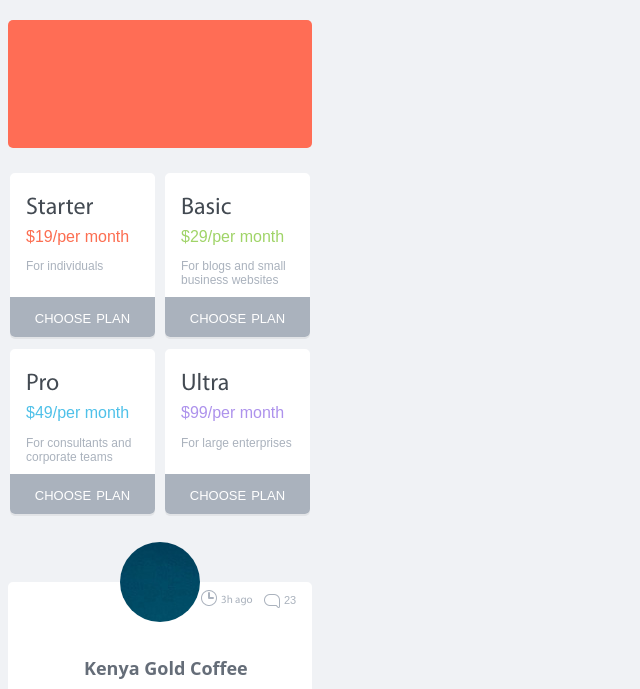
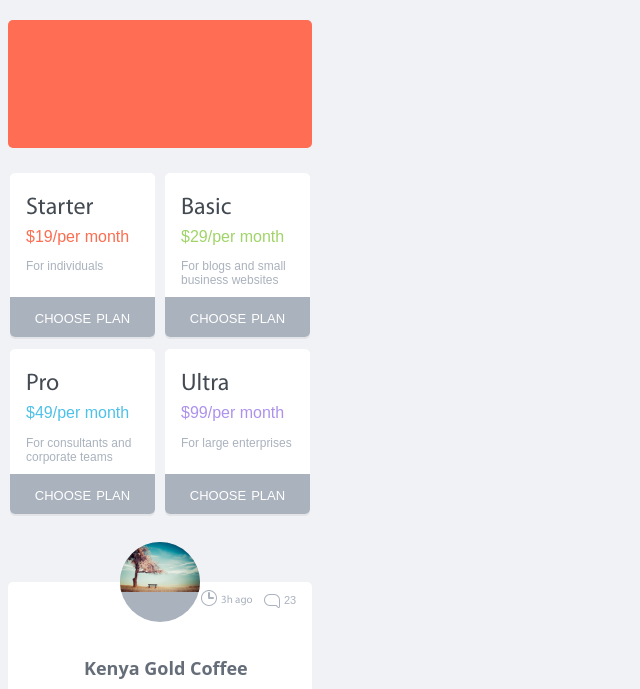
Before and after one commit to TashaV/BionicFrontEnd, a plain HTML site: page lesson10/10_VolovodN/index.html in a window 1280 px wide. Shown: the part 75-764 px from the top of the page, without its empty margins (0-640 px from the left). Drawn offline with Linux system fonts and the light colour scheme.

Commit message:
lesson 10 : hw : fixed

```diff
--- a/lesson10/10_VolovodN/style.css
+++ b/lesson10/10_VolovodN/style.css
@@ -240,16 +240,9 @@ article div {
 	background: #aab2bd;
 }
 
-article img {
-	background-size: cover;
-	/*width: 80px;
-	height: 80px;
-	margin: 0px 0px 35px;
-	border-radius: 50%;
-	position: absolute;
-	top: -40px;
-	left: 112px;
-	background: #aab2bd;*/
+article div img {
+	max-width: 100%;
+	/*max-height: auto;*/
 }
 
 article h1 {
```
